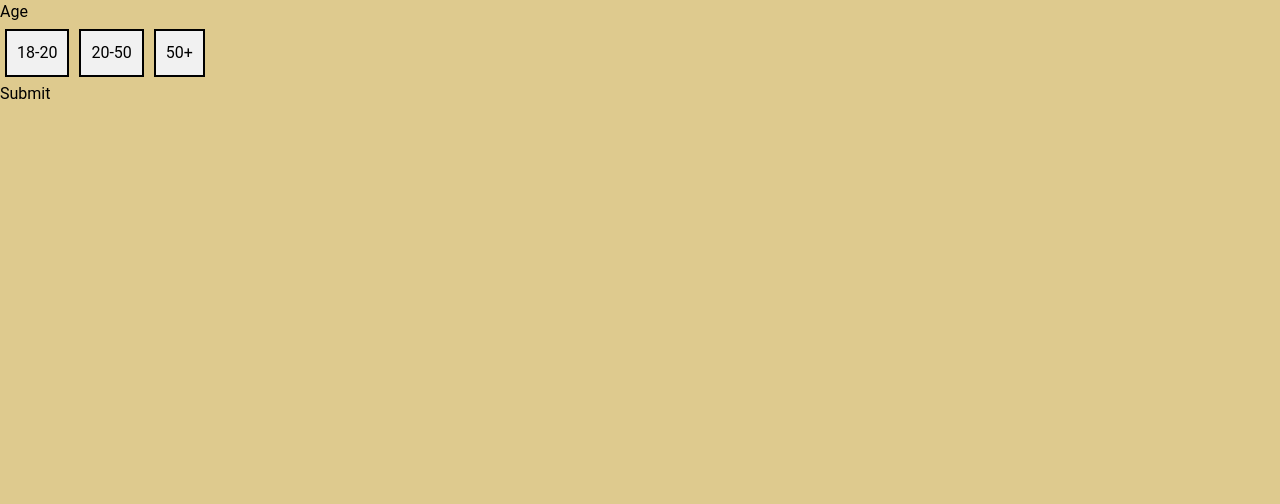
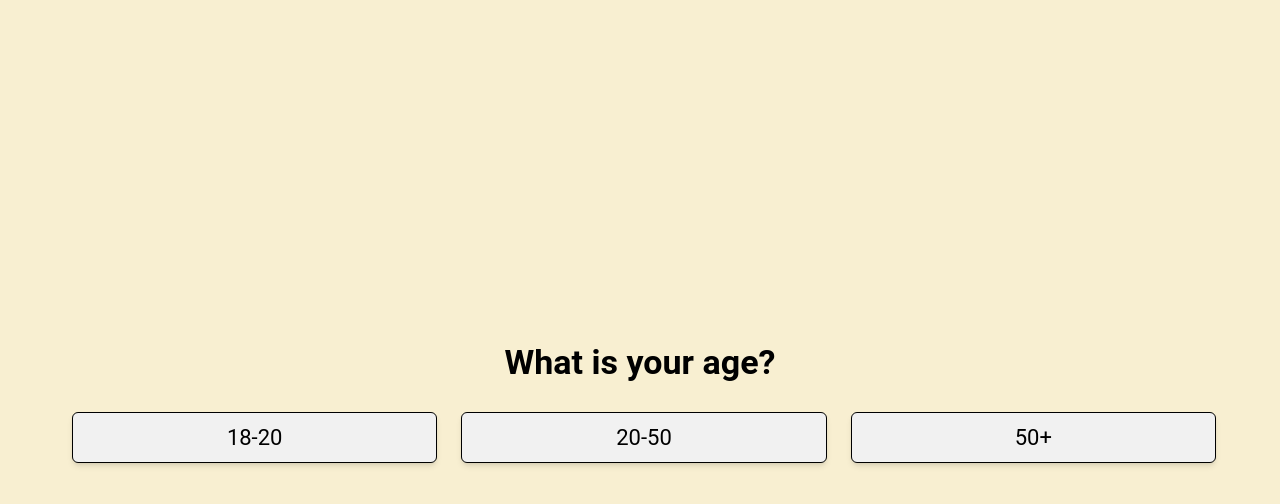
Before and after one commit to vassilyp/SavvySaver, a React (Vite) app: page /survey in a window 1280 px wide. Shown: the top 504 px of the page. Built offline with nearby package versions, Linux system fonts and the light colour scheme.

Commit message:
Centre buttons

```diff
--- a/src/components/AnswerButton.jsx
+++ b/src/components/AnswerButton.jsx
@@ -2,15 +2,11 @@ const AnswerButton = ({ text, onClick, isSelected }) => {
   const buttonStyle = {
     color: isSelected ? 'white' : 'black', // Change text color when selected
     backgroundColor: isSelected ? 'red' : '#f1f1f1', // Change background color when selected
-    padding: '10px', // Add padding around the button
-    margin: '5px', // Add margin between buttons
-    border: isSelected ? '2px solid darkred' : '2px solid black', // Border color based on selection
-    cursor: 'pointer', // Pointer cursor for clickable effect
-    transition: 'all 0.3s ease', // Smooth transition for styles
+
   };
 
   return (
-    <button style={buttonStyle} onClick={onClick}>
+    <button style={buttonStyle} onClick={onClick} className="rounded-md bg-slate-800 py-2 px-4 border border-transparent text-center text-sm text-white transition-all shadow-md hover:shadow-lg focus:bg-slate-700 focus:shadow-none active:bg-slate-700 hover:bg-slate-700 active:shadow-none disabled:pointer-events-none disabled:opacity-50 disabled:shadow-none ml-2" type="button">
       {text}
     </button>
   );
--- a/src/index.css
+++ b/src/index.css
@@ -10,7 +10,7 @@ body {
   font-family: "Roboto", sans-serif;
   font-weight: 400;
   font-style: normal;
-  background-color: #deca8e;
+  background-color: #f8efd1;
 }
 
 .berkshire-swash-regular {
--- a/src/pages/Home.jsx
+++ b/src/pages/Home.jsx
@@ -20,11 +20,11 @@ const Home = () => {
 
 
             <div>
-              <h2 className="mt-8 berkshire-swash-bold text-base font-bold">
+              <h2 className="text-xl berkshire-swash-medium font-bold">
                 Cut Down Food Spending To $30
               </h2>
 
-              <h2 className="text-xl berkshire-swash-medium font-bold">
+              <h2 className="mt-8 berkshire-swash-bold text-base font-bold">
               EARN <span className="text-gold">35</span> POINTS
             </h2>
               <p className="mt-2 text-balance text-base">Day 1 of 7</p>
--- a/src/pages/Survey.jsx
+++ b/src/pages/Survey.jsx
@@ -11,32 +11,24 @@ const Survey = () => {
 
   const handleAnswerClick = (index) => {
     setSelectedAnswer(selectedAnswers[index]);
-  };
-
-  const handleSubmit = () => {
-    if (selectedAnswer) {
-      console.log("Submitted answer:", selectedAnswer);
-      navigate("/pickChallenge");
-    } else {
-      console.log("No answer selected.");
-    }
+    navigate("/pickChallenge");
   };
 
   return (
-    <>
-      <h1>Age</h1>
-      <div>
+    <div className="flex flex-col justify-center items-center h-screen">
+      <h1 className="text-lg font-bold mb-6">What is your age?</h1>
+      <div className="grid grid-cols-3 gap-4 w-[90%]">
         {selectedAnswers.map((answer, index) => (
           <AnswerButton
-            key={index} // Use index as key (better to use a unique ID if possible)
+            key={index}
             text={answer}
             onClick={() => handleAnswerClick(index)}
-            isSelected={selectedAnswer === answer} // Determine if the button is selected
+            isSelected={selectedAnswer === answer}
+            className="px-6 py-10 text-lg font-semibold border-2 rounded-md"
           />
         ))}
       </div>
-      <SubmitButton onClick={handleSubmit} />
-    </>
+    </div>
   );
 };
 
```
